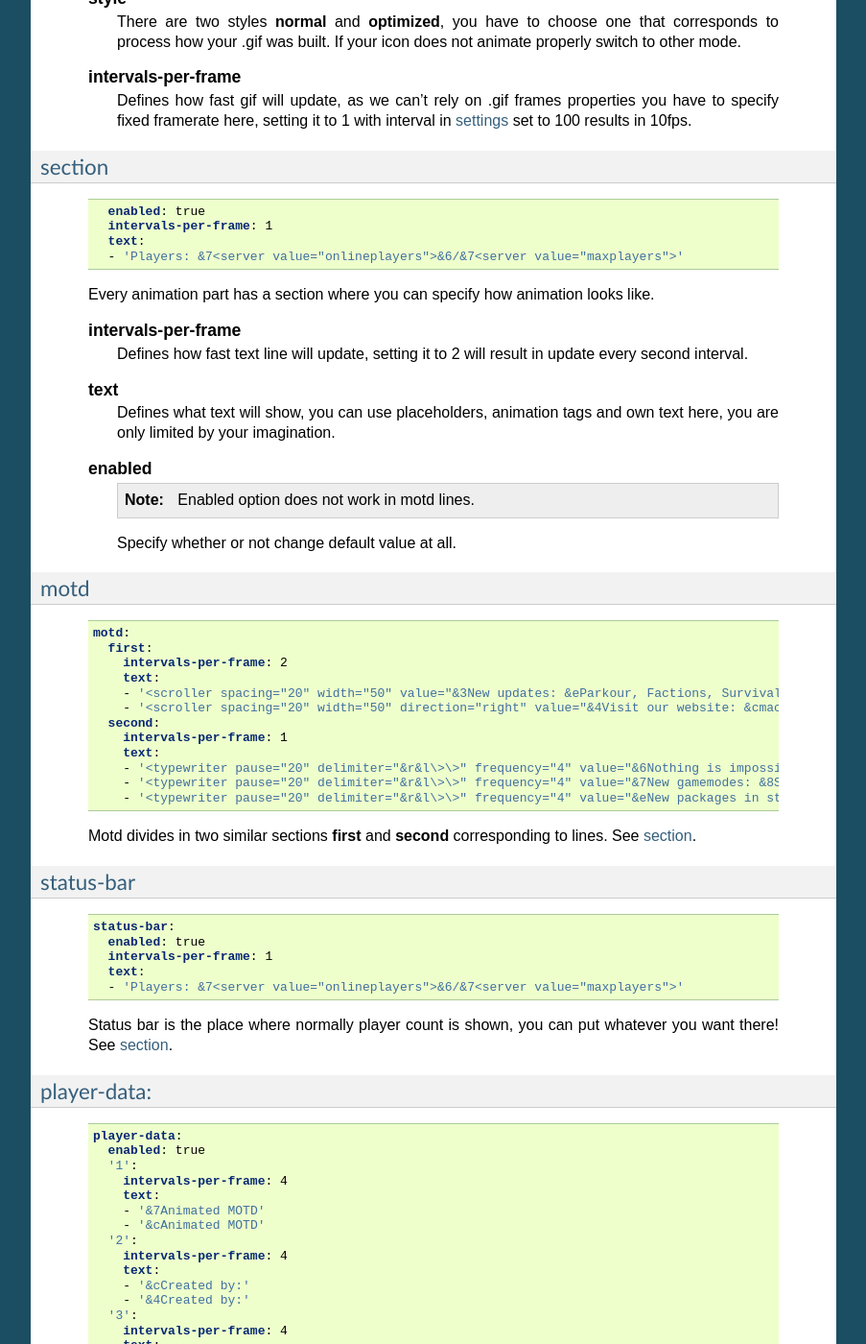
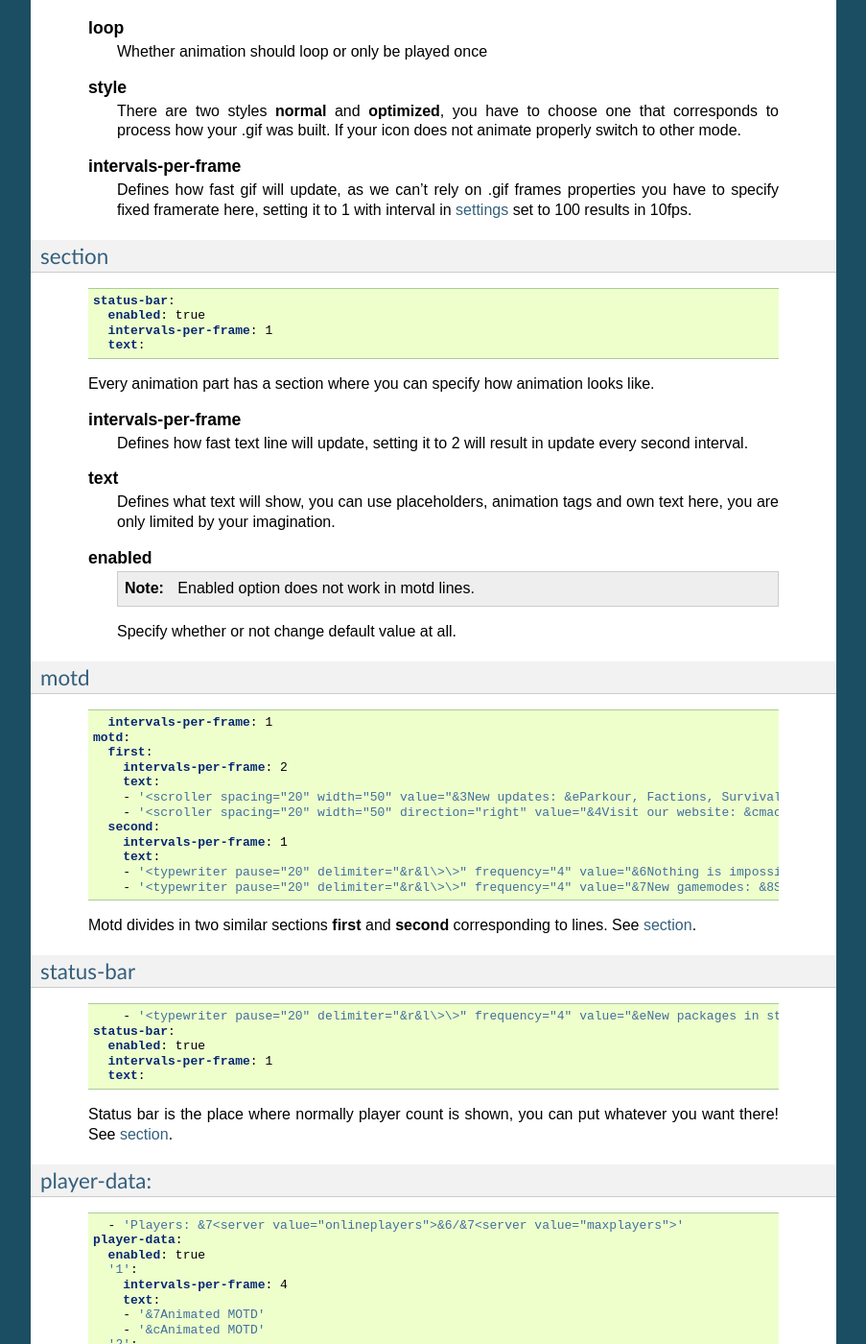
Before and after one commit to maciekmm/AnimatedMOTD-docs, a Sphinx documentation site: the page built from source/configuration/configurations/animations/animation.rst, in a window 1280 px wide and 1400 px high, scrolled down 2319 px. Shown: the whole window at 96% size, without its empty margins (198-1101 px from the left). Built offline with Sphinx 7.4.7, drawn with Linux system fonts in a browser that asks for light colours; some of the changed text lies outside the part shown.

Commit message:
Added gif looping docs

```diff
--- a/source/configuration/configurations/__files/animations/generic_dynamic.yml
+++ b/source/configuration/configurations/__files/animations/generic_dynamic.yml
@@ -5,6 +5,7 @@
   duration: 1000
 favicon:
   animation: '<player value="face">'
+  loop: true
   intervals-per-frame: 1
 motd:
   first:
--- a/source/configuration/configurations/__files/animations/generic_static.yml
+++ b/source/configuration/configurations/__files/animations/generic_static.yml
@@ -5,6 +5,7 @@
   duration: 1000
 favicon:
   animation: "animation.gif"
+  loop: true
   style: optimized
   intervals-per-frame: 1
 motd:
--- a/source/configuration/configurations/animations/animation.rst
+++ b/source/configuration/configurations/animations/animation.rst
@@ -55,11 +55,14 @@
 =======
 	.. literalinclude:: ../__files/animations/generic_static.yml
 		:language: yaml
-		:lines: 6-9
+		:lines: 6-10
 
 	.. glossary::
 		animation
 			Favicon files used in animation. Using .gif will result in animated icon, .png will result in static one. Files have to be placed in main plugin folder.
+
+		loop
+			Whether animation should loop or only be played once
 
 		style
 			There are two styles **normal** and **optimized**, you have to choose one that corresponds to process how your .gif was built. If your icon does not animate properly switch to other mode.
```
